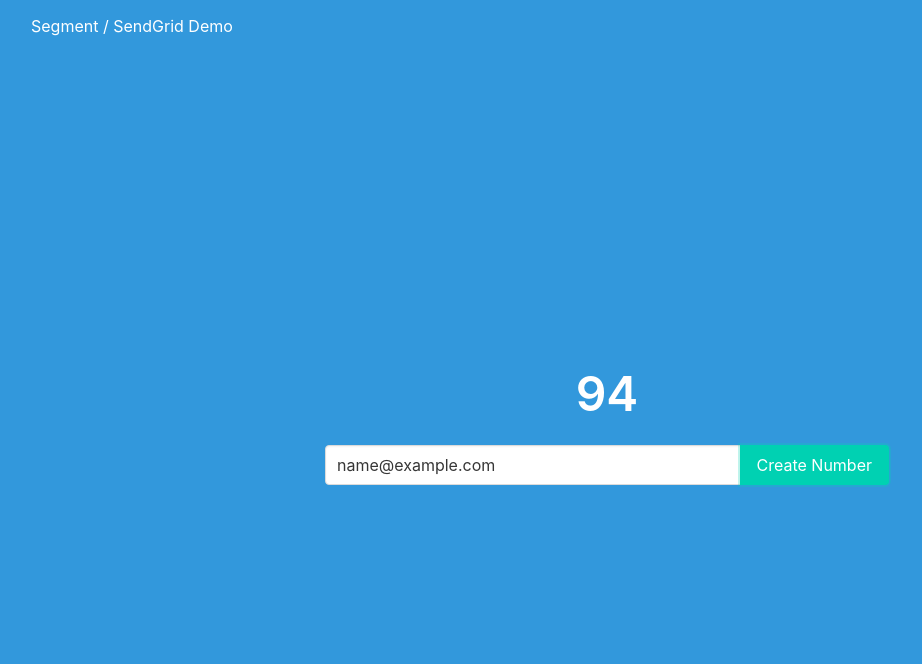
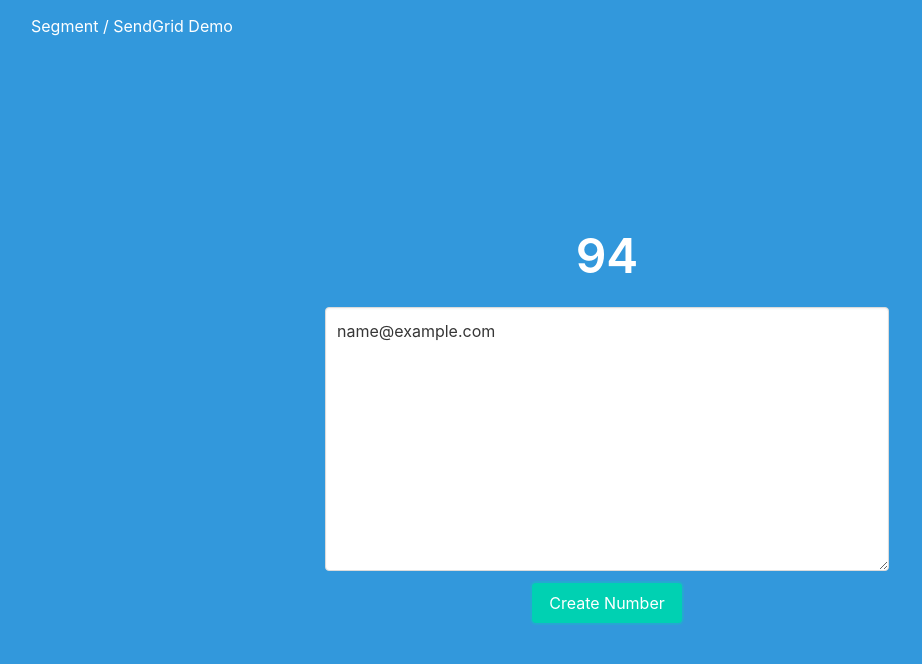
Before and after one commit to amcquistan/numberemailer, a plain HTML site: page create_number.html in a window 1280 px wide. Both pictures are taken after typing "name@example.com" into the empty fields and a click on the button "Create Number". Shown: the whole page, without its empty margins (33-955 px from the left). Drawn offline with Linux system fonts and the light colour scheme; no server answers.

Commit message:
update to include multiple meails

```diff
--- a/adam-random-number-emailer.txt
+++ /dev/null
@@ -1 +0,0 @@
-http://adam-random-number-emailer.s3-website.us-east-2.amazonaws.com
--- a/create_number.html
+++ b/create_number.html
@@ -30,10 +30,12 @@
         <h1 class='title is-1' id='my-number'>###</h1>
         <div class='columns is-centered'>
           <div class='column is-half'>
-            <div class='field has-addons'>
-              <div class='control is-expanded'>
-                <input class='input' id='email' type='text' placeholder='Email me my number'>
+            <div class='field'>
+              <div class='control'>
+                <textarea class='textarea' placeholder='Enter recipient emails (one on each line)' id='emails' rows='10'></textarea>
               </div>
+            </div>
+            <div class='field'>
               <div class='control'>
                 <button class='button is-primary' id='create-number-btn'>Create Number</button>
               </div>
@@ -48,13 +50,13 @@
     (function(analytics){
       var numberHtml = document.getElementById('my-number');
       var genNumberBtn = document.getElementById('create-number-btn');
-      var emailInput = document.getElementById('email');
+      var emailInput = document.getElementById('emails');
 
-      function sendEmail(to_email, number) {
-        fetch('https://1sc3p8ztsa.execute-api.us-east-2.amazonaws.com/Prod/send-number-email/', {
+      function sendEmail(to_emails, number) {
+        fetch('https://a57vx5941k.execute-api.us-east-2.amazonaws.com/Prod/send-number-email/', {
           method: 'POST',
           headers: { 'Content-Type': 'application/json' },
-          body: JSON.stringify({to_email, number})
+          body: JSON.stringify({to_emails, number})
         })
         .then(response => {
           console.log('response', response.json())
```
